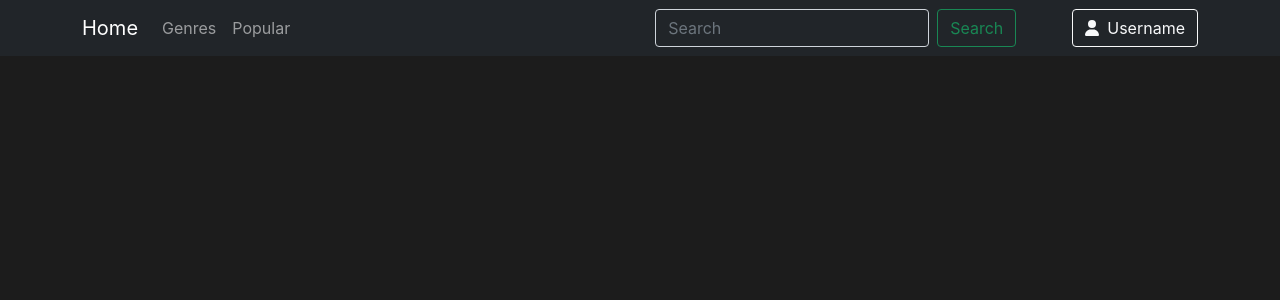
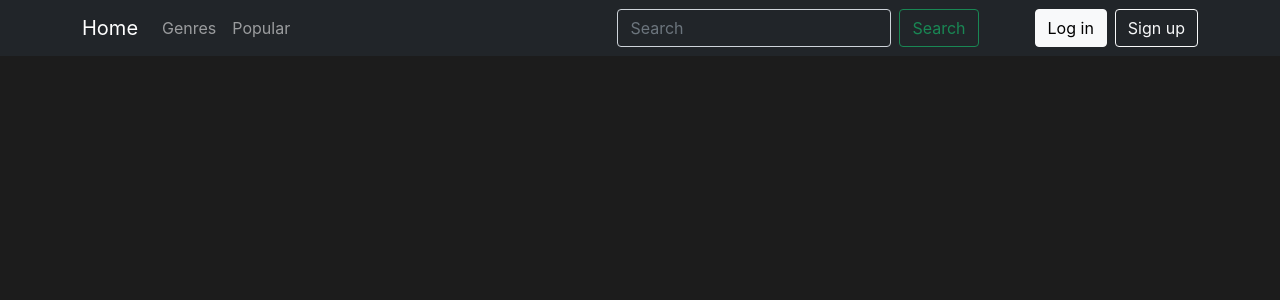
Before and after one commit to AlessandroCanossa/tec-web-project, a Next.js app in the folder frontend/: page / in a window 1280 px wide. Shown: the top 300 px of the page. Built offline with nearby package versions, Linux system fonts and the light colour scheme.

Commit message:
added differences between logged and non

```diff
--- a/frontend/components/navbar.tsx
+++ b/frontend/components/navbar.tsx
@@ -8,6 +8,8 @@ import FormControl from "react-bootstrap/FormControl";
 
 import { FontAwesomeIcon } from "@fortawesome/react-fontawesome";
 import { faUser } from "@fortawesome/free-solid-svg-icons";
+
+const logged = false;
 
 const MyNavbar = () => {
   return (
@@ -24,25 +26,31 @@ const MyNavbar = () => {
             <a className="nav-link">Popular</a>
           </Link>
         </Nav>
-
         <Form className="d-flex me-5" method="get" action="">
           {/* TODO: set action to get the search */}
           <FormControl
             type="search"
             placeholder="Search"
-            className="me-2 bg-dark"
+            className="me-2 bg-dark text-white"
           />
           <Button type="submit" variant="outline-success" className="me-2">
             Search
           </Button>
         </Form>
 
+        {logged ? (
           <Link href="/account">
             <Button variant="outline-light">
               <FontAwesomeIcon icon={faUser} className="me-2"></FontAwesomeIcon>
               Username
             </Button>
           </Link>
+        ) : (
+          <>
+            <Button variant="light" className="me-2">Log in</Button>
+            <Button variant="outline-light">Sign up</Button>
+          </>
+        )}
       </Container>
     </Navbar>
   );
```
Lines whose indentation alone changed are shown as unchanged.
